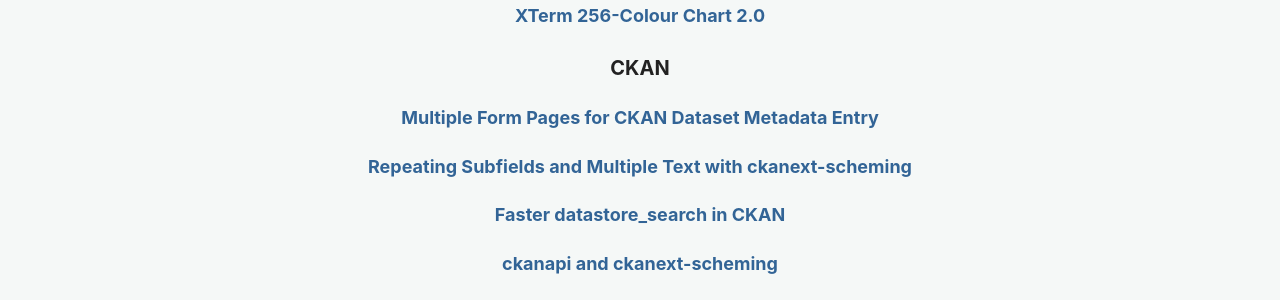
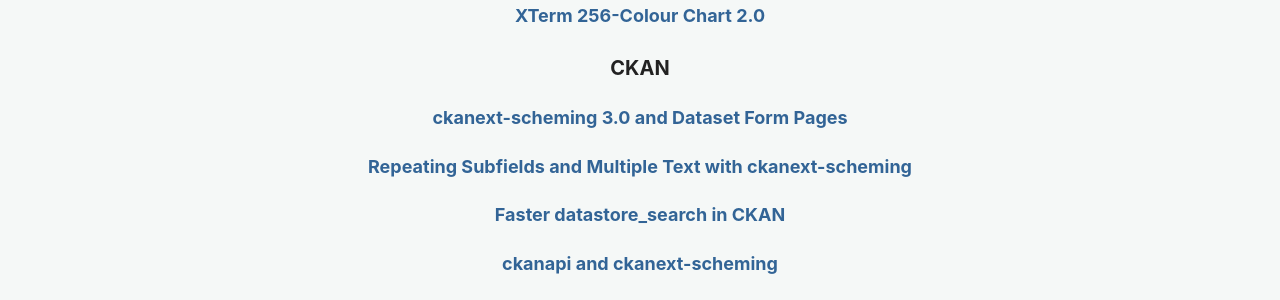
Before and after one commit to wardi/wardi.github.io, a Jekyll site: the page built from _pages/categories.md, in a window 1280 px wide. Shown: the part 547-847 px from the top of the page. Built offline with Jekyll 4.4.1, drawn with Linux system fonts in a browser that asks for light colours.

Commit message:
link to full size image

```diff
--- a/_posts/2022-11-24-scheming-formpages.md
+++ b/_posts/2022-11-24-scheming-formpages.md
@@ -1,12 +1,14 @@
 ---
 layout: post
-title: Multiple Form Pages for CKAN Dataset Metadata Entry
+title: ckanext-scheming 3.0 and Dataset Form Pages
 categories: [CKAN]
 redirect_from:
 excerpt_separator: <!--more-->
 ---
 
-<img src="/images/formpages.png" alt="ckanext-scheming 3.0 form pages">
+<a href="/images/formpages.png"
+><img src="/images/formpages.png" alt="ckanext-scheming 3.0 form pages"
+></a>
 
 With [ckanext-scheming](https://github.com/ckan/ckanext-scheming) 3.0
 [CKAN](https://ckan.org) dataset metadata forms may now be split across multiple pages using
```
